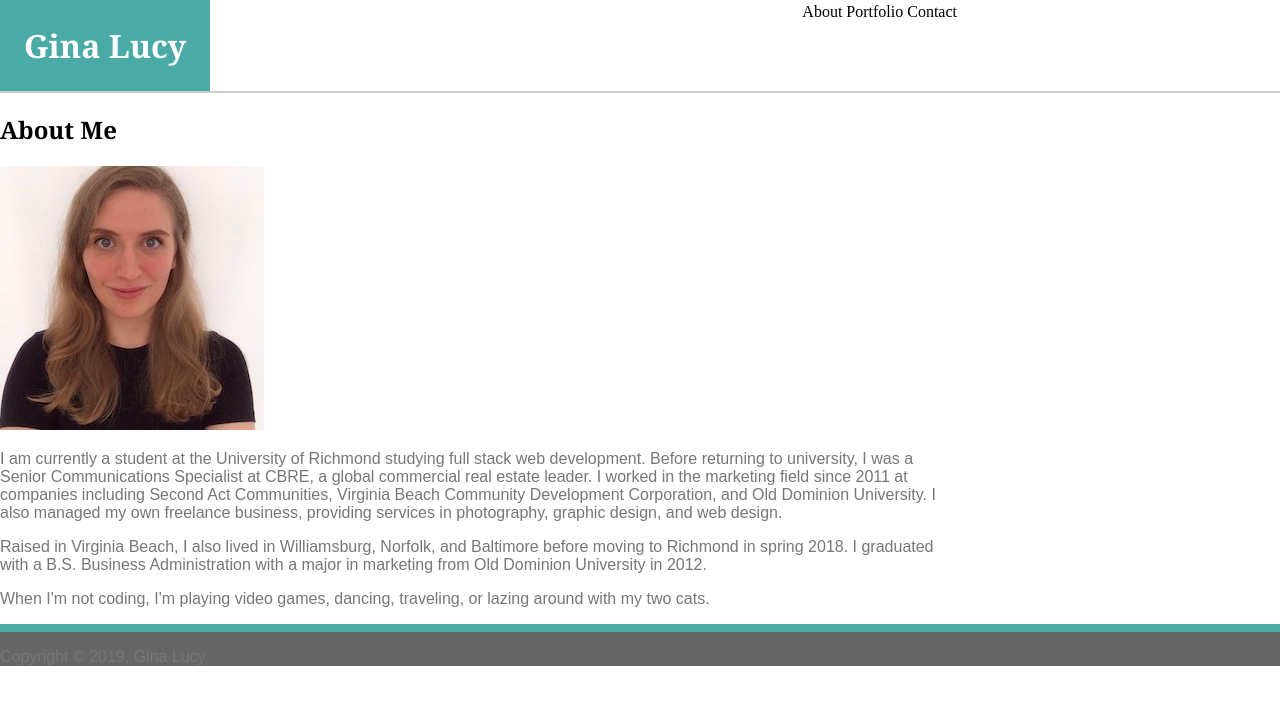
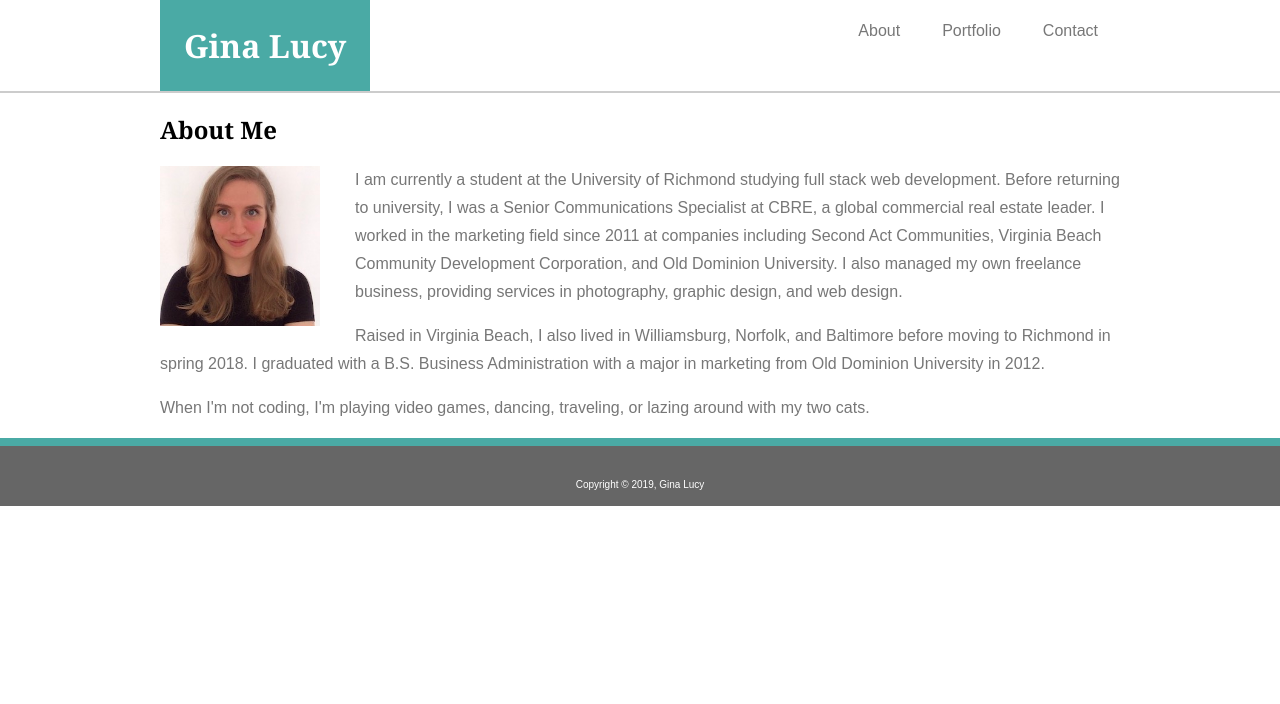
Before and after one commit to grlucy/URHomework1-Portfolio, a plain HTML site: page index.html in a window 1280 px wide. Drawn offline with Linux system fonts and the light colour scheme.

Commit message:
styled index.html

```diff
--- a/assets/css/style.css
+++ b/assets/css/style.css
@@ -1,5 +1,6 @@
 body {
     margin:0;
+    padding:0;
 }
 header {
     background-color: white;
@@ -9,6 +10,7 @@ header {
 }
 .container {
     width: 960px;
+    margin:0 auto;
 }
 h1 {
     font-family: 'Georgia', Times, 'Times New Roman', serif;
@@ -20,16 +22,36 @@ h1 {
     margin:0;
 }
 .navbar {
-float: right;
+    float: right;
+    font-family:'Arial', 'Helvetica Neue', Helvetica, sans-serif;
+    color: #777;
+}
+.navbar td {
+    padding: 20px;
 }
 h2 {
     font-family: 'Georgia', Times, 'Times New Roman', serif;
 }
+.headshot {
+    float: left;
+    width: 160px;
+    margin: 0 35px 15px 0;
+}
 p {
     font-family: 'Arial', 'Helvetica Neue', Helvetica, sans-serif;
     color: #777;
+    line-height: 1.75;
 }
 footer {
     background-color: #666;
     border-top: 8px solid #4aaaa5;
+    clear:both;
 }
+.center-text {
+    text-align: center;
+    padding: 20px 0 3px 0;
+}
+.copyright {
+    color: white;
+    font-size: 10px;
+}
--- a/index.html
+++ b/index.html
@@ -29,7 +29,7 @@
     <section>
         <div class="container">
                 <h2>About Me</h2>
-                <img src="./assets/images/Photo on 8-31-19 at 3.14 PM.jpg" alt="Gina Lucy">
+                <img class="headshot" src="./assets/images/Photo on 8-31-19 at 3.14 PM.jpg" alt="Gina Lucy">
                 <p>I am currently a student at the University of Richmond studying full stack web development. Before returning to university, I was a Senior Communications Specialist at CBRE, a global commercial real estate leader. I worked in the marketing field since 2011 at companies including Second Act Communities, Virginia Beach Community Development Corporation, and Old Dominion University. I also managed my own freelance business, providing services in photography, graphic design, and web design.</p>
                 <p>Raised in Virginia Beach, I also lived in Williamsburg, Norfolk, and Baltimore before moving to Richmond in spring 2018. I graduated with a B.S. Business Administration with a major in marketing from Old Dominion University in 2012.</p>
                 <p>When I'm not coding, I'm playing video games, dancing, traveling, or lazing around with my two cats.</p>
@@ -37,7 +37,11 @@
         </div>
     </section>
     <footer>
-        <p class="copyright">Copyright &copy; 2019, Gina Lucy</p>
+        <div class="container">
+            <div class="center-text">
+                    <p class="copyright">Copyright &copy; 2019, Gina Lucy</p>
+            </div>
+        </div>
     </footer>
 </body>
 </html>
```
